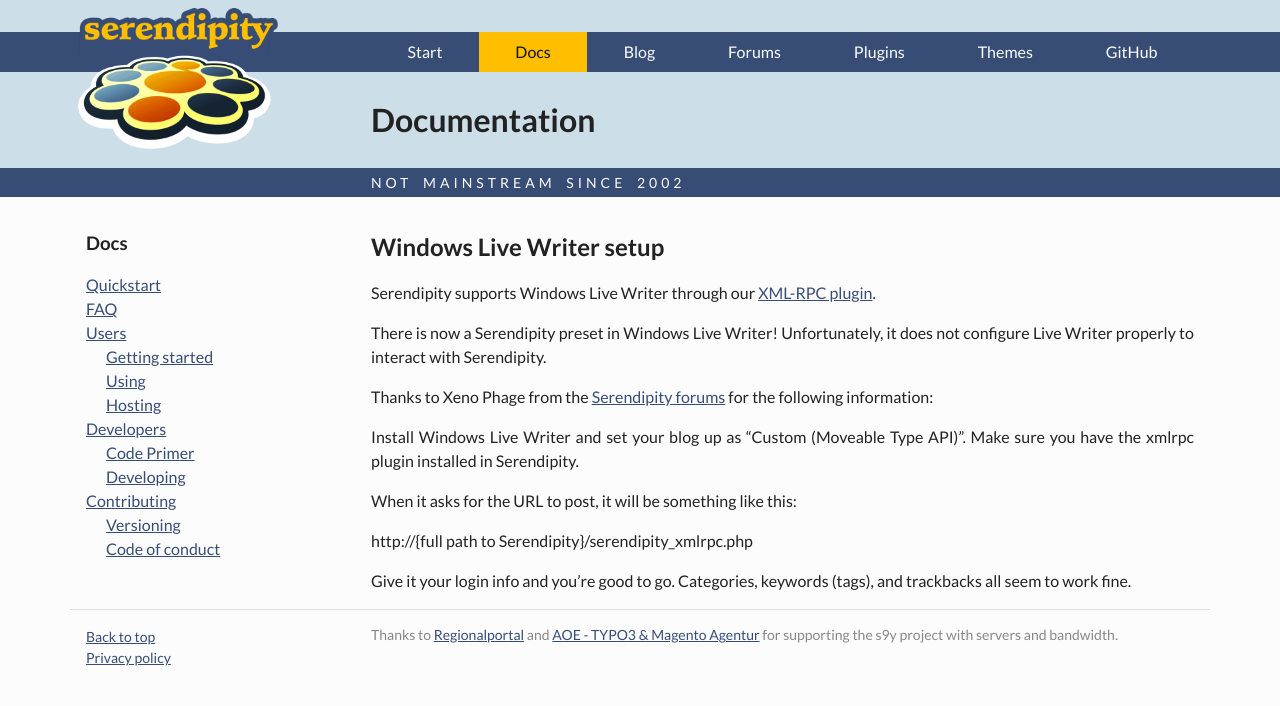
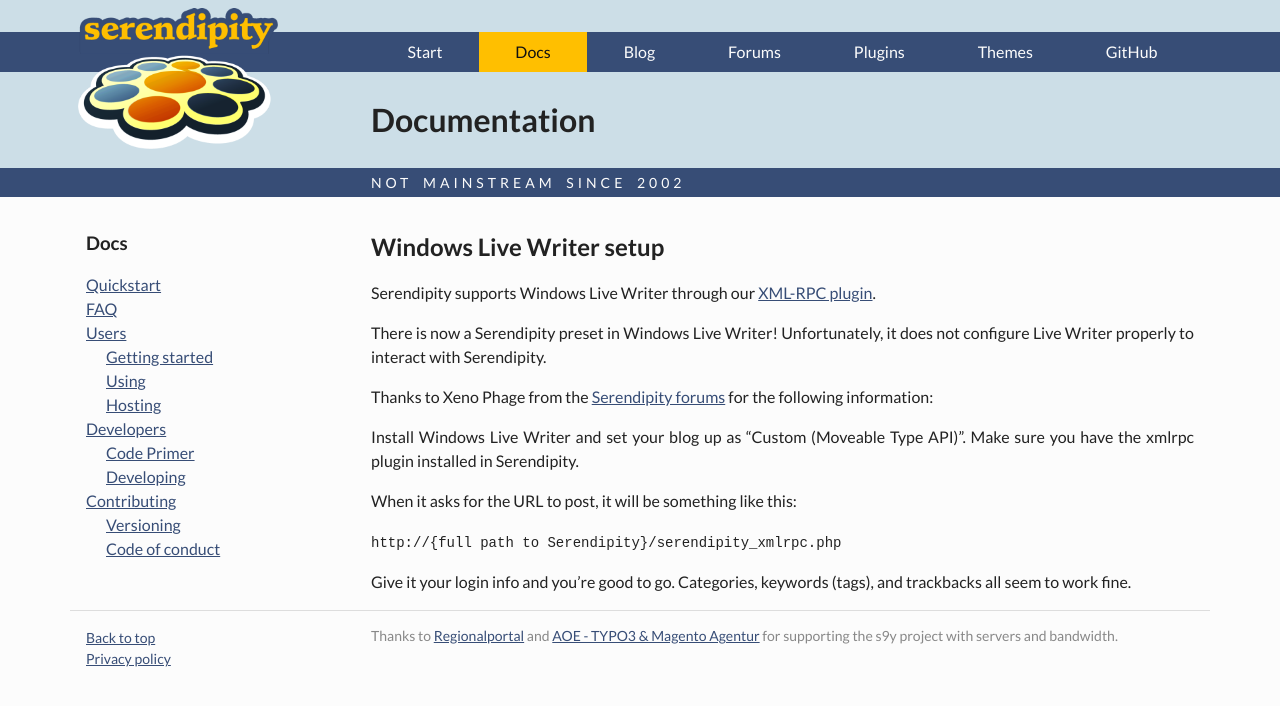
Before and after one commit to s9y/s9y.github.io, a Jekyll site: the page built from docs/faq/windows-live-writer-setup.md, in a window 1280 px wide. Shown: the top 706 px of the page. Built offline with Jekyll 4.4.1, drawn with Linux system fonts in a browser that asks for light colours; nearby versions of some CDN libraries.

Commit message:
Add some formatting.
Signed-off-by: Thomas Hochstein <thh@inter.net>

```diff
--- a/docs/faq/windows-live-writer-setup.md
+++ b/docs/faq/windows-live-writer-setup.md
@@ -15,6 +15,6 @@ Install Windows Live Writer and set your blog up as "Custom (Moveable Type API)"
 
 When it asks for the URL to post, it will be something like this:
 
-http://{full path to Serendipity}/serendipity\_xmlrpc.php
+`http://{full path to Serendipity}/serendipity_xmlrpc.php`
 
 Give it your login info and you're good to go. Categories, keywords (tags), and trackbacks all seem to work fine.
```
